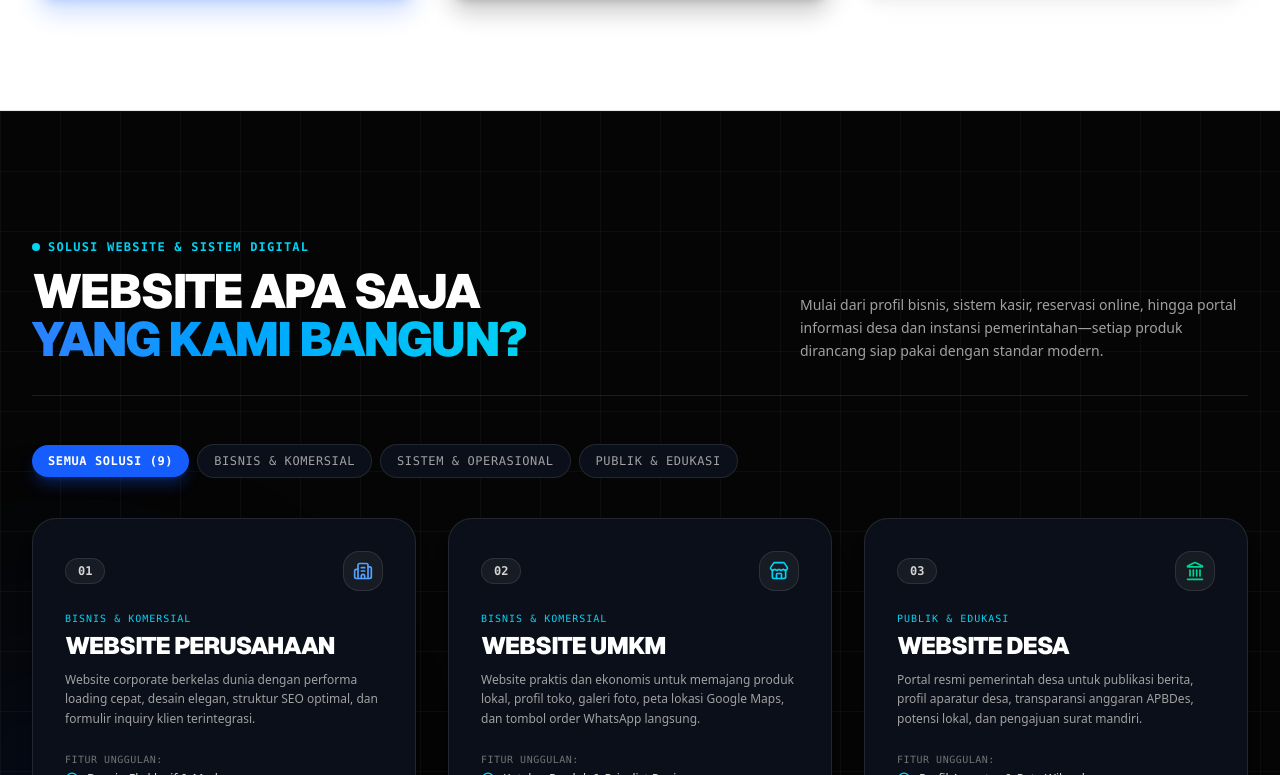
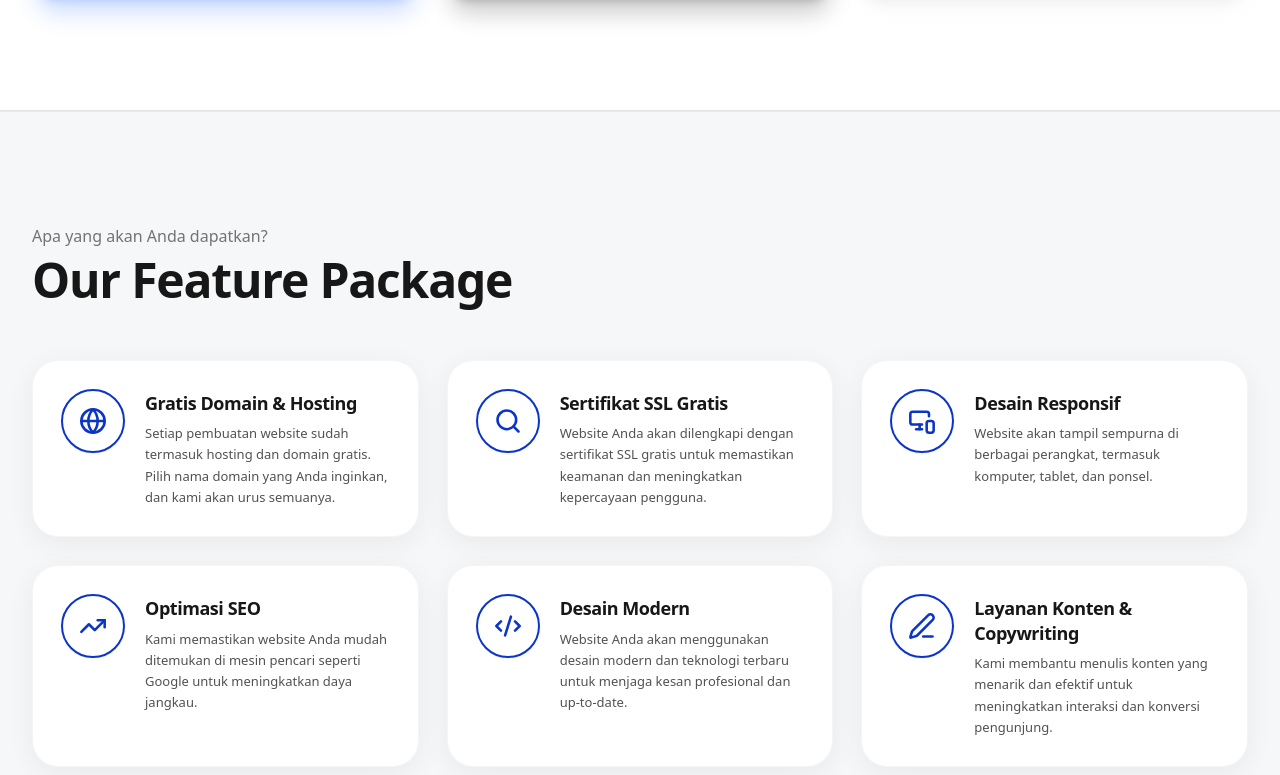
Before and after one commit to salman070104/stardevstudio, a Next.js app: page / in a window 1280 px wide. Shown: the part 1725-2500 px from the top of the page. Built offline with nearby package versions, Linux system fonts and the light colour scheme.

Commit message:
feat: ganti section website solusi (foto 2) dengan our feature package (foto 1)

```diff
--- a/src/app/page.tsx
+++ b/src/app/page.tsx
@@ -4,7 +4,7 @@ import React, { useState } from "react";
 import { Navbar } from "@/components/Navbar";
 import { Hero } from "@/components/Hero";
 import { TrustIntro } from "@/components/TrustIntro";
-import { Services } from "@/components/Services";
+import { FeaturePackage } from "@/components/FeaturePackage";
 import { Pricing } from "@/components/Pricing";
 import { WhyStarDev } from "@/components/WhyStarDev";
 import { Process } from "@/components/Process";
@@ -31,8 +31,8 @@ export default function Home() {
         {/* Trust / Intro Section (Alternating Light #FFFFFF) */}
         <TrustIntro />
 
-        {/* Services / What We Build (Dark #050505) */}
-        <Services onSelectService={() => setIsContactOpen(true)} />
+        {/* Feature Package / Apa yang akan Anda dapatkan? (Alternating Light #FFFFFF, matching foto 1) */}
+        <FeaturePackage />
 
         {/* Pricelist / Paket Bisnis (Alternating Light #FFFFFF, matching foto 1) */}
         <Pricing />
--- /dev/null
+++ b/src/components/FeaturePackage.tsx
@@ -0,0 +1,91 @@
+"use client";
+
+import React from "react";
+import { motion } from "framer-motion";
+import {
+  Globe,
+  Search,
+  MonitorSmartphone,
+  TrendingUp,
+  Code2,
+  Edit3,
+} from "lucide-react";
+import { featurePackageList, FeatureItem } from "@/data/features";
+
+interface FeaturePackageProps {
+  id?: string;
+}
+
+export const FeaturePackage: React.FC<FeaturePackageProps> = ({ id = "features" }) => {
+  const getIcon = (iconName: FeatureItem["iconName"]) => {
+    const iconClass = "w-6 h-6 sm:w-7 sm:h-7 text-[#0B35C8] stroke-[2.2]";
+    switch (iconName) {
+      case "Globe":
+        return <Globe className={iconClass} />;
+      case "Search":
+        return <Search className={iconClass} />;
+      case "MonitorSmartphone":
+        return <MonitorSmartphone className={iconClass} />;
+      case "TrendingUp":
+        return <TrendingUp className={iconClass} />;
+      case "Code2":
+        return <Code2 className={iconClass} />;
+      case "Edit3":
+        return <Edit3 className={iconClass} />;
+      default:
+        return <Globe className={iconClass} />;
+    }
+  };
+
+  return (
+    <section
+      id={id}
+      className="relative py-20 lg:py-28 bg-[#F6F7F9] text-neutral-900 border-t border-b border-neutral-200/80 overflow-hidden"
+    >
+      {/* Anchor for backward compatibility with #services links */}
+      <span id="services" className="absolute -top-24 left-0 pointer-events-none" />
+
+      <div className="max-w-7xl mx-auto px-4 sm:px-6 lg:px-8">
+        {/* Section Header (sesuai referensi foto 1) */}
+        <div className="mb-12 sm:mb-14">
+          <p className="text-sm sm:text-base font-normal text-neutral-500 mb-2 font-sans tracking-normal">
+            Apa yang akan Anda dapatkan?
+          </p>
+          <h2 className="text-3xl sm:text-4xl md:text-5xl font-extrabold text-neutral-900 tracking-tight font-sans">
+            Our Feature Package
+          </h2>
+        </div>
+
+        {/* 6 Feature Cards Grid (sesuai referensi foto 1) */}
+        <div className="grid grid-cols-1 md:grid-cols-2 lg:grid-cols-3 gap-6 sm:gap-7">
+          {featurePackageList.map((item, index) => (
+            <motion.div
+              key={item.id}
+              initial={{ opacity: 0, y: 20 }}
+              whileInView={{ opacity: 1, y: 0 }}
+              viewport={{ once: true, margin: "-50px" }}
+              transition={{ duration: 0.4, delay: index * 0.08 }}
+              whileHover={{ y: -6 }}
+              className="bg-white rounded-[26px] p-6 sm:p-7 border border-neutral-100 shadow-[0_6px_28px_rgba(0,0,0,0.06)] hover:shadow-[0_12px_36px_rgba(11,53,200,0.12)] transition-all duration-300 flex items-start gap-4 sm:gap-5 group"
+            >
+              {/* Circular Icon with Blue Border (sesuai foto 1) */}
+              <div className="w-14 h-14 sm:w-16 sm:h-16 rounded-full border-2 border-[#0B35C8] flex items-center justify-center shrink-0 bg-white shadow-xs group-hover:scale-105 group-hover:bg-blue-50/50 transition-all duration-300">
+                {getIcon(item.iconName)}
+              </div>
+
+              {/* Title & Description */}
+              <div className="flex-1 min-w-0 pt-0.5">
+                <h3 className="text-base sm:text-lg font-bold text-neutral-900 mb-2 leading-snug tracking-tight">
+                  {item.title}
+                </h3>
+                <p className="text-xs sm:text-[13px] text-neutral-600 leading-relaxed font-normal">
+                  {item.description}
+                </p>
+              </div>
+            </motion.div>
+          ))}
+        </div>
+      </div>
+    </section>
+  );
+};
--- a/src/components/Footer.tsx
+++ b/src/components/Footer.tsx
@@ -88,8 +88,8 @@ export const Footer: React.FC = () => {
                 </a>
               </li>
               <li>
-                <a href="#services" className="hover:text-white transition-colors">
-                  Services
+                <a href="#features" className="hover:text-white transition-colors">
+                  Features
                 </a>
               </li>
               <li>
--- a/src/components/Navbar.tsx
+++ b/src/components/Navbar.tsx
@@ -29,7 +29,7 @@ export const Navbar: React.FC<NavbarProps> = ({ onOpenContact }) => {
 
   const navLinks = [
     { name: "Home", href: "#home" },
-    { name: "Services", href: "#services" },
+    { name: "Features", href: "#features" },
     { name: "Pricelist", href: "#pricing" },
     { name: "Why Us", href: "#why-us" },
     { name: "Process", href: "#process" },
--- /dev/null
+++ b/src/data/features.ts
@@ -0,0 +1,51 @@
+export interface FeatureItem {
+  id: string;
+  title: string;
+  description: string;
+  iconName: "Globe" | "Search" | "MonitorSmartphone" | "TrendingUp" | "Code2" | "Edit3";
+}
+
+export const featurePackageList: FeatureItem[] = [
+  {
+    id: "domain-hosting",
+    title: "Gratis Domain & Hosting",
+    description:
+      "Setiap pembuatan website sudah termasuk hosting dan domain gratis. Pilih nama domain yang Anda inginkan, dan kami akan urus semuanya.",
+    iconName: "Globe",
+  },
+  {
+    id: "ssl-gratis",
+    title: "Sertifikat SSL Gratis",
+    description:
+      "Website Anda akan dilengkapi dengan sertifikat SSL gratis untuk memastikan keamanan dan meningkatkan kepercayaan pengguna.",
+    iconName: "Search",
+  },
+  {
+    id: "desain-responsif",
+    title: "Desain Responsif",
+    description:
+      "Website akan tampil sempurna di berbagai perangkat, termasuk komputer, tablet, dan ponsel.",
+    iconName: "MonitorSmartphone",
+  },
+  {
+    id: "optimasi-seo",
+    title: "Optimasi SEO",
+    description:
+      "Kami memastikan website Anda mudah ditemukan di mesin pencari seperti Google untuk meningkatkan daya jangkau.",
+    iconName: "TrendingUp",
+  },
+  {
+    id: "desain-modern",
+    title: "Desain Modern",
+    description:
+      "Website Anda akan menggunakan desain modern dan teknologi terbaru untuk menjaga kesan profesional dan up-to-date.",
+    iconName: "Code2",
+  },
+  {
+    id: "konten-copywriting",
+    title: "Layanan Konten & Copywriting",
+    description:
+      "Kami membantu menulis konten yang menarik dan efektif untuk meningkatkan interaksi dan konversi pengunjung.",
+    iconName: "Edit3",
+  },
+];
```
